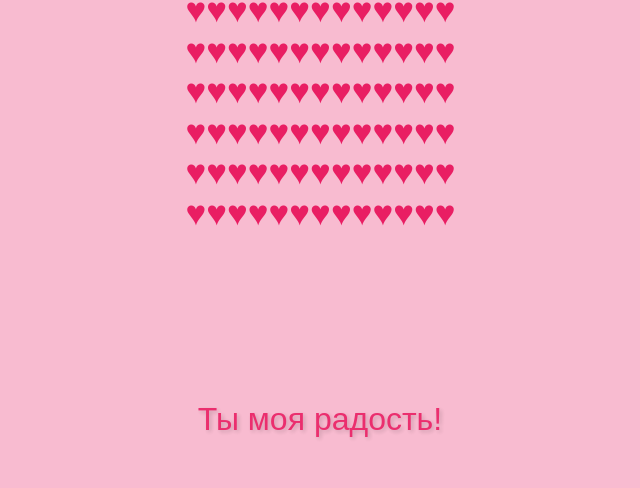
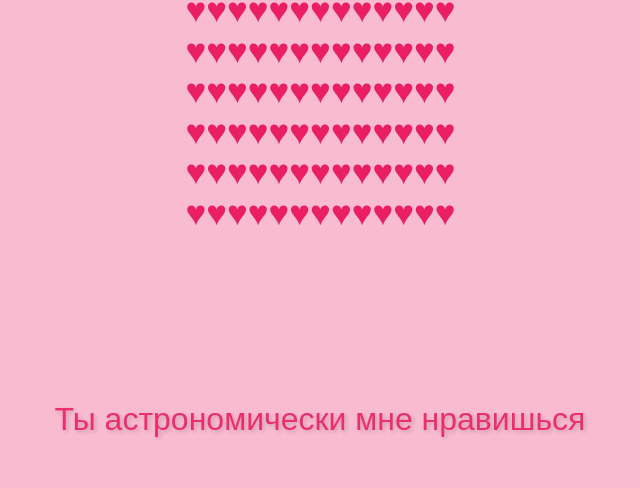
Before and after one commit to acmodey228/happybithday2.0, a plain HTML site: page index.html in a window 1280 px wide. Shown: the part 312-800 px from the top of the page, without its empty margins (320-960 px from the left). Drawn offline with Linux system fonts and the light colour scheme.

Commit message:
Update index.html

```diff
--- a/index.html
+++ b/index.html
@@ -108,18 +108,75 @@
         <div id="messages">
             <!-- Сообщения будут добавлены сюда JavaScript -->
         </div>
+
+        <audio id="myaudio.mp3" loop style="display:none">
+            <source src="путь_к_вашей_песне.mp3" type="audio/mpeg">
+            <source src="путь_к_вашей_песне.ogg" type="audio/ogg">
+            Ваш браузер не поддерживает HTML5 аудио.
+        </audio>
     </div>
 
     <script>
         const messages = [
-            "Ты мое солнце!",
-            "Ты моя радость!",
-            "Ты мой вдохновитель!",
-            "Люблю тебя больше всего на свете!",
-            "Прости меня:("
+            "А оказывается так бывает, да?",
+            "Ты астрономически мне нравишься",
+            "Ты Катастрофически прекрасна",
+            "Ты даже по-доброму кусаешься",
+            "И в какой-то степени опасна",
+            "Ты пойдешь по краю а я за тобой",
+            "Даже если вниз смотреть так страшно",
+            "Ты астрономически мне нравишься",
+            "И с тобой небо не погасло",
+            "Люблю тебя категорически",
+            "Без колебаний",
+            "Люблю тебя фактически",
+            "Без всяких оправданий",
+            "Люблю тебя без суда и следствия",
+            "Люблю тебя и будь уверена ответственно",
+            "Люблю тебя категорически",
+            "Без колебаний",
+            "Люблю тебя фактически",
+            "Без всяких оправданий",
+            "Люблю тебя без суда и следствия",
+            "Люблю тебя и будь уверена ответственно",
+            "I say ya",
+            "Твоя фигура фантастика",
+            "Прошу заметить фигура без пластика",
+            "Тебе грустно ты ждешь из праздника",
+            "Чтобы заметили все",
+            "Раз два три",
+            "Ты моя любовь и мой космический корабль",
+            "Поцелуй на шее твоя красная помада",
+            "Где же ты была ты была вовсе не рядом",
+            "Я любил тебя и конфеты с шоколадом",
+            "Ты моя любовь и мой космический корабль",
+            "Поцелуй на шее твоя красная помада",
+            "Где же ты была ты была вовсе не рядом",
+            "Я любил тебя и конфеты с шоколадом",
+            "Ты астрономически мне нравишься",
+            "Ты Катастрофически прекрасна",
+            "Ты даже по-доброму кусаешься",
+            "И в какой-то степени опасна",
+            "Ты пойдешь по краю а я за тобой",
+            "Даже если вниз смотреть так страшно",
+            "Ты астрономически мне нравишься",
+            "И с тобой небо не погасло",
+            "Люблю тебя категорически",
+            "Без колебаний",
+            "Люблю тебя фактически",
+            "Без всяких оправданий",
+            "Люблю тебя без суда и следствия",
+            "Люблю тебя и будь уверена ответственно",
+            "Люблю тебя категорически",
+            "Без колебаний",
+            "Люблю тебя фактически",
+            "Без всяких оправданий",
+            "Люблю тебя без суда и следствия",
+            "Люблю тебя и будь уверена ответственно"
         ];
 
         const messagesContainer = document.getElementById('messages');
+        const audio = document.getElementById('myAudio');
         let lastMessageTimeout;
 
         messages.forEach((message, index) => {
@@ -136,11 +193,12 @@
             }, index * 2000); // Задержка между сообщениями
         });
 
-        // Запускаем град цветов после показа всех сообщений
+        // Запускаем град цветов и музыку после показа всех сообщений
         const flowerDelay = messages.length * 2000; // Задержка в миллисекундах
 
         lastMessageTimeout = setTimeout(() => {
             startFlowerRain();
+            audio.play();
         }, flowerDelay);
 
 
@@ -170,3 +228,7 @@
 
 </body>
 </html>
+
+
+</body>
+</html>
```
